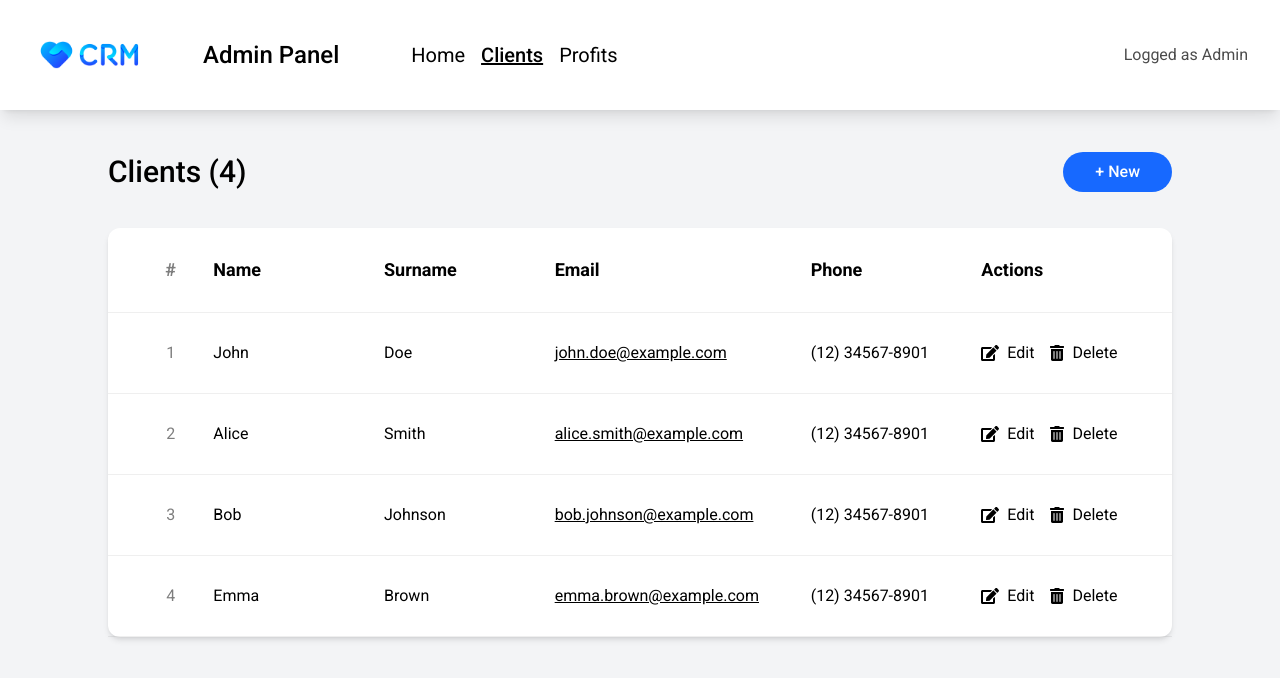
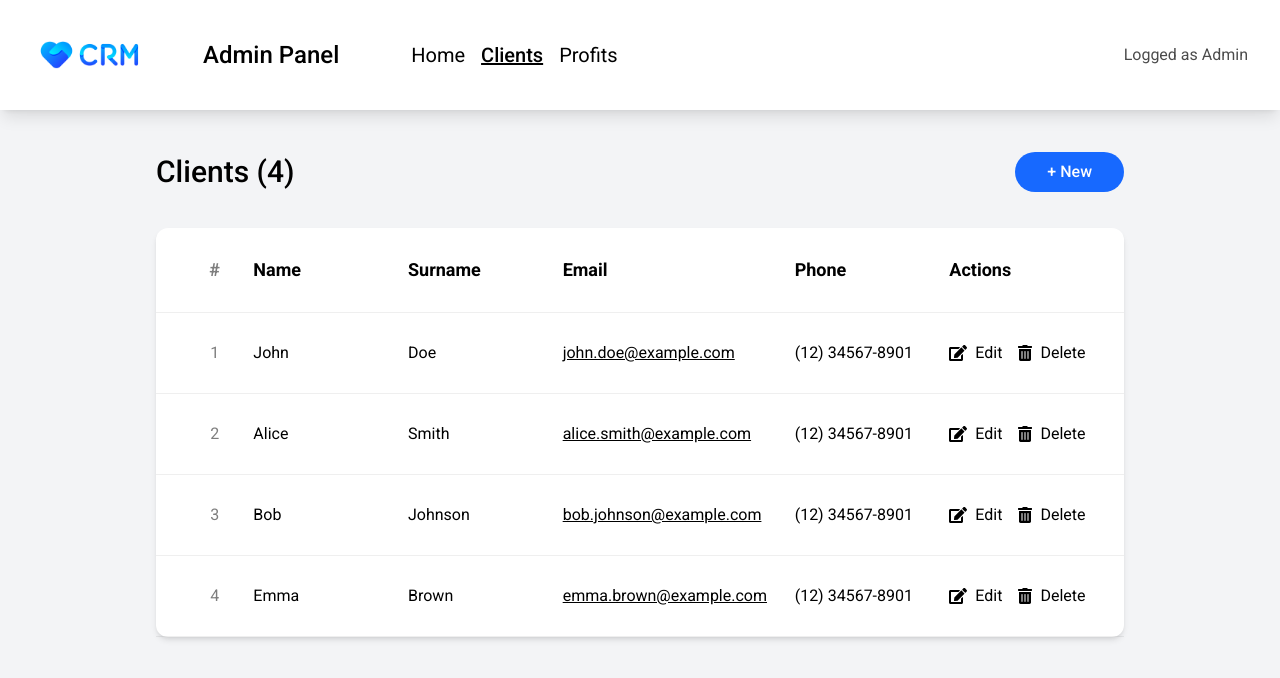
Before and after one commit to Diounata/lunardev-frontend-test, a Next.js app: page /clients in a window 1280 px wide. Shown: the top 678 px of the page. Built offline with nearby package versions, Linux system fonts and the light colour scheme.

Commit message:
feat: add desktop margin and padding into layout main element

```diff
--- a/src/app/clients/page.tsx
+++ b/src/app/clients/page.tsx
@@ -58,7 +58,7 @@ export default function Clients() {
   )
 
   return (
-    <div className="flex flex-col gap-9 md:py-8 md:px-[2.5rem] xl:px-[5.75rem]">
+    <div className="flex flex-col gap-9">
       <header className="flex items-center justify-between">
         <h1 className="text-xl font-medium md:text-3xl">Clients (4)</h1>
 
--- a/src/app/layout.tsx
+++ b/src/app/layout.tsx
@@ -22,7 +22,7 @@ export default function RootLayout({
       <body className={`flex flex-col min-h-screen bg-gray-100 ${roboto.className}`}>
         <Header />
 
-        <main className="grow my-20 px-4 py-10">{children}</main>
+        <main className="grow my-20 px-4 py-10 md:py-[4.5rem] md:px-[3.5rem] xl:px-[9.75rem]">{children}</main>
 
         <Footer />
       </body>
```
